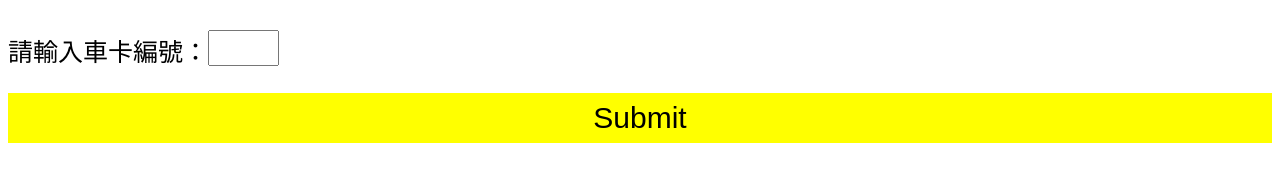
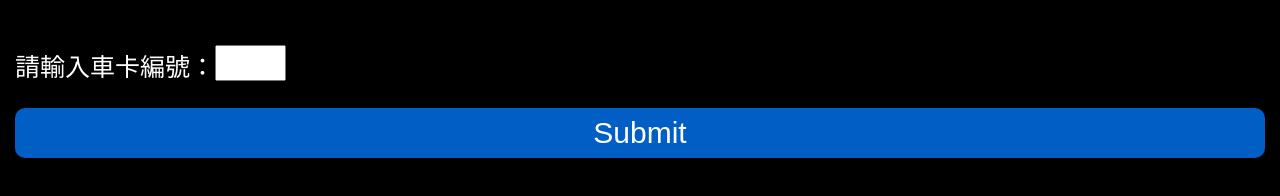
Before and after one commit to destsigns/trainload, a plain HTML site: page mtr-m-train-lookup.html in a window 1280 px wide. Drawn offline with Linux system fonts and the light colour scheme.

Commit message:
M Train Lookup styled

```diff
--- a/mtr-m-train-lookup.html
+++ b/mtr-m-train-lookup.html
@@ -4,17 +4,19 @@
 <title>M Train Lookup</title>
 <meta name="viewport" content="width=device-width, initial-scale=1.0">
 <link href="https://fonts.googleapis.com/css2?family=Noto+Sans+TC&display=swap" rel="stylesheet">
+<link href="style.css" rel="stylesheet">
 <style>
-html{font-family: 'Noto Sans TC', sans-serif;font-size:25px}
+html{font-family:'Noto Sans TC';font-size:25px}
+body{padding:15px}
 #input{display:inline-block;width:65px;cursor:text;font-family:monospace;font-size:25px;resize:none;height:30px;position:relative;top:5px}
-#submit{font-size:30px;width:100%;height:50px;background-color:yellow;border:0;cursor:pointer;outline:0px}
+#submit{border-radius:10px;height:50px;border:0;cursor:pointer;outline:0px}
 [contenteditable]{outline:0px}
 </style>
 </head>
 <body>
-<p>請輸入車卡編號：<textarea id="input" contenteditable="true" maxlength="4"></textarea></p>
-<button id="submit" onclick="check()">Submit</button>
-<div id="results">
+<p class="white">請輸入車卡編號：<textarea id="input" contenteditable="true" maxlength="4"></textarea></p>
+<button id="submit" onclick="check()" class="font30 fullwidth bg-blue2 white">Submit</button>
+<div id="results" class="white">
 </div>
 <script>
 var list = {
--- a/style.css
+++ b/style.css
@@ -1,2 +1,11 @@
-html{background-color:black;font-family:'Rubik';font-size:20px}
-body{margin:0}
+html{font-family:'Rubik',sans-serif;font-size:20px}
+body{background-color:black;margin:0}
+.bg-blue1{background-color:#00a2e1}
+.bg-blue2{background-color:#005ec4}
+.bg-blue3{background-color:#010733}
+.blue1{color:#00a2e1}
+.blue2{color:#005ec4}
+.blue3{color:#010733}
+.white{color:white}
+.font30{font-size:30px}
+.fullwidth{width:100%}
```
